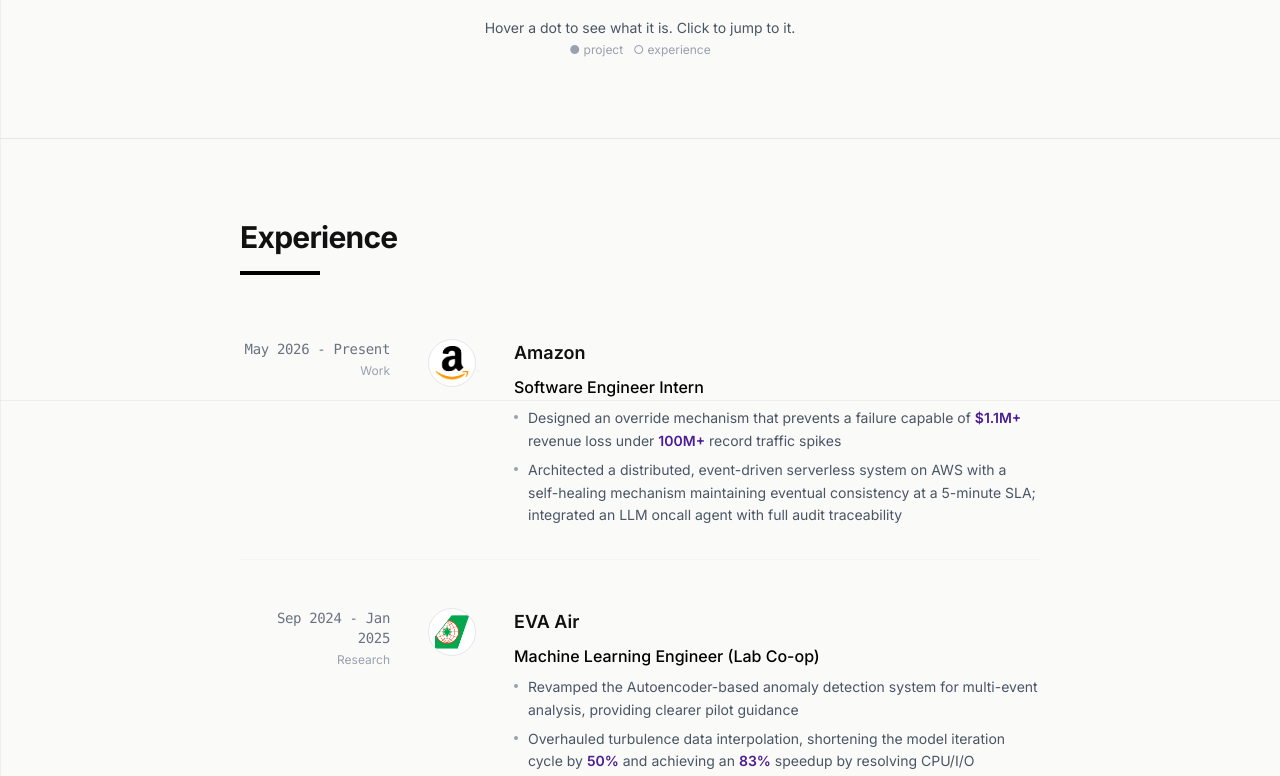
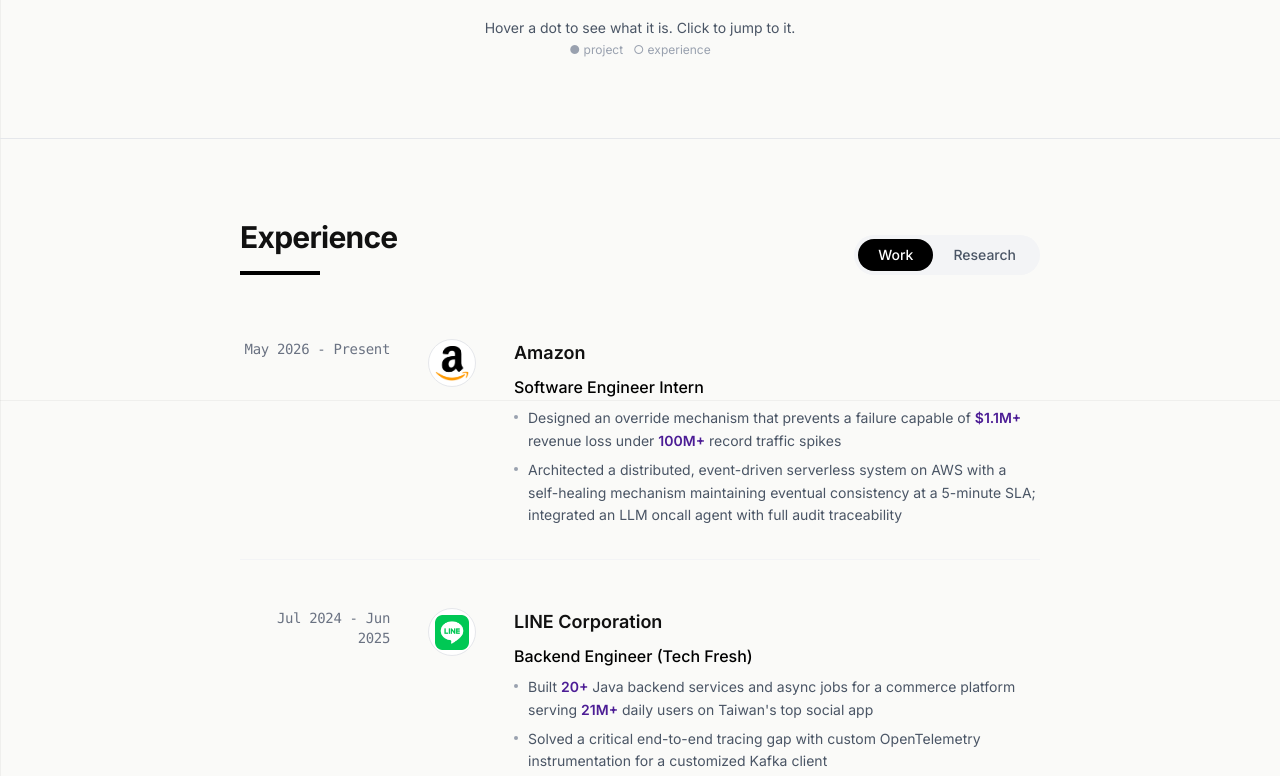
Before and after one commit to kogby/kogby.github.io, a Next.js app: page / in a window 1280 px wide. Shown: the part 2000-2776 px from the top of the page. Built offline with nearby package versions, Linux system fonts and the light colour scheme.

Commit message:
feat: work/research toggle, NTU DAC logo, updated role line
Venn dots fire venn:reveal so Experience switches to the target's tab before the jump. Drops Data Engineering from the venn labels.

```diff
--- a/app/layout.tsx
+++ b/app/layout.tsx
@@ -12,7 +12,7 @@
 export const metadata: Metadata = {
   title: "Jerry Chen (kogby) | ML Infra & Backend Engineer",
   description:
-    "Jerry Chen — CMU MS student working on LLM inference serving, distributed systems, and cloud infrastructure. Open to AI/Cloud Infra, MLE & Solutions Architect roles.",
+    "Jerry Chen — CMU MS student working on LLM inference serving, distributed systems, and cloud infrastructure. Open to AI/Cloud Infra SWE or MLE roles.",
   openGraph: {
     title: "Jerry Chen (kogby) | ML Infra & Backend Engineer",
     description:
--- a/components/Experience.tsx
+++ b/components/Experience.tsx
@@ -1,6 +1,7 @@
 "use client";
 
-import { useState } from "react";
+import { useEffect, useState } from "react";
+import { flushSync } from "react-dom";
 import { motion } from "framer-motion";
 import Container from "./ui/Container";
 import { highlightMetrics } from "./ui/Metric";
@@ -23,7 +24,7 @@
 					ref={(img) => {
 						if (img?.complete && img.naturalWidth === 0) setFailed(true);
 					}}
-					className="w-full h-full object-contain p-1.5"
+					className="w-full h-full object-contain p-[12%]"
 				/>
 			) : (
 				<span className="text-sm font-semibold text-gray-400 select-none">
@@ -34,25 +35,59 @@
 	);
 }
 
+const TABS = ["Work", "Research"] as const;
+type Tab = (typeof TABS)[number];
+
 const timeline = experiences.filter((e) => e.category !== "Leadership");
 const leadership = experiences.filter((e) => e.category === "Leadership");
 
 export default function Experience() {
+	const [tab, setTab] = useState<Tab>("Work");
+
+	// The venn map fires "venn:reveal" before jumping; switch tabs synchronously so the target exists.
+	useEffect(() => {
+		const onReveal = (e: Event) => {
+			const exp = timeline.find((x) => `exp-${x.slug}` === (e as CustomEvent<string>).detail);
+			if (exp) flushSync(() => setTab(exp.category as Tab));
+		};
+		window.addEventListener("venn:reveal", onReveal);
+		return () => window.removeEventListener("venn:reveal", onReveal);
+	}, []);
+
 	return (
 		<section id="experience" className="py-20 border-t border-gray-200">
 			<Container>
-				<motion.div
-					initial={{ opacity: 0, x: -20 }}
-					whileInView={{ opacity: 1, x: 0 }}
-					viewport={{ once: true }}
-					className="mb-16"
-				>
-					<h2 className="text-3xl font-bold tracking-tight mb-4">Experience</h2>
-					<div className="h-1 w-20 bg-black"></div>
-				</motion.div>
+				<div className="mb-16 flex flex-wrap items-end justify-between gap-6">
+					<motion.div initial={{ opacity: 0, x: -20 }} whileInView={{ opacity: 1, x: 0 }} viewport={{ once: true }}>
+						<h2 className="text-3xl font-bold tracking-tight mb-4">Experience</h2>
+						<div className="h-1 w-20 bg-black"></div>
+					</motion.div>
 
-				<div className="space-y-12">
-					{timeline.map((exp) => (
+					<div className="flex bg-gray-100 p-1 rounded-full">
+						{TABS.map((t) => (
+							<button
+								key={t}
+								onClick={() => setTab(t)}
+								aria-pressed={tab === t}
+								className={`relative px-5 py-1.5 rounded-full text-sm font-medium transition-colors ${
+									tab === t ? "text-white" : "text-gray-600 hover:text-gray-900"
+								}`}
+							>
+								{tab === t && (
+									<motion.span
+										layoutId="experienceTab"
+										className="absolute inset-0 bg-black rounded-full"
+										transition={{ type: "spring", bounce: 0.2, duration: 0.5 }}
+									/>
+								)}
+								<span className="relative z-10">{t}</span>
+							</button>
+						))}
+					</div>
+				</div>
+
+				<motion.div key={tab} initial={{ opacity: 0 }} animate={{ opacity: 1 }} className="space-y-12">
+					{timeline.filter((e) => e.category === tab).map((exp) => (
 						<motion.div
 							key={exp.id}
 							id={`exp-${exp.slug}`}
@@ -64,7 +99,6 @@
 						>
 							<div className="md:text-right">
 								<p className="text-sm font-medium text-gray-500 font-mono tracking-tight">{exp.period}</p>
-								<p className="text-xs text-gray-400 mt-1">{exp.category}</p>
 							</div>
 
 							<div className="hidden md:flex justify-center">
@@ -96,7 +130,7 @@
 							</div>
 						</motion.div>
 					))}
-				</div>
+				</motion.div>
 
 				<h3 className="mt-16 mb-6 text-sm font-mono uppercase tracking-widest text-gray-500">Leadership</h3>
 				<ul className="space-y-4">
--- a/components/Hero.tsx
+++ b/components/Hero.tsx
@@ -45,8 +45,7 @@
 						transition={{ delay: 0.65, duration: 0.5 }}
 						className="text-sm md:text-base text-gray-400 font-mono"
 					>
-						Graduating Dec 2026 · Open to AI/Cloud Infra, MLE &amp; Solutions
-						Architect roles.
+						Graduating Dec 2026 · Open to AI/Cloud Infra SWE or MLE roles.
 					</motion.p>
 
 					<motion.div
--- a/components/VennMap.tsx
+++ b/components/VennMap.tsx
@@ -22,7 +22,7 @@
 const REGION_LABEL = Object.fromEntries(REGIONS.map((r) => [r.id, r.label])) as Record<Region, string>;
 
 const SIDES = [
-	{ region: "systems" as const, x: 245, title: "Systems", sub: ["Distributed Systems", "Cloud Infra", "Data Engineering"] },
+	{ region: "systems" as const, x: 245, title: "Systems", sub: ["Distributed Systems", "Cloud Infra"] },
 	{ region: "ml" as const, x: 555, title: "Machine Learning", sub: ["Data Science", "ML Engineering"] },
 ];
 
@@ -54,6 +54,8 @@
 });
 
 function jump(id: string) {
+	// Experience shows one tab at a time; it switches synchronously if the target is on the hidden tab.
+	window.dispatchEvent(new CustomEvent("venn:reveal", { detail: id }));
 	const el = document.getElementById(id);
 	if (!el) return;
 	const reduce = window.matchMedia("(prefers-reduced-motion: reduce)").matches;
--- a/data/career.json
+++ b/data/career.json
@@ -159,7 +159,7 @@
         { "text": "Supervised 19 directors, processing 600+ applications", "tags": ["leadership"], "priority": "high" },
         { "text": "Promoted data science education across Taiwan and offered free courses for students with disabilities", "tags": ["leadership", "outreach"], "priority": "medium" }
       ],
-      "logoUrl": "/logos/ntu.png"
+      "logoUrl": "/logos/ntudac.svg"
     },
     {
       "id": 9,
@@ -176,7 +176,7 @@
         { "text": "Conducted workshops on Github/ML rated 4.91/5", "tags": ["leadership", "teaching"], "priority": "medium" },
         { "text": "Designed and led 30+ courses/workshops benefitting 120+ members", "tags": ["leadership"], "priority": "high" }
       ],
-      "logoUrl": "/logos/ntu.png"
+      "logoUrl": "/logos/ntudac.svg"
     },
     {
       "id": 10,
```
Also changed, not shown: public/logos/ntudac.svg (added).
